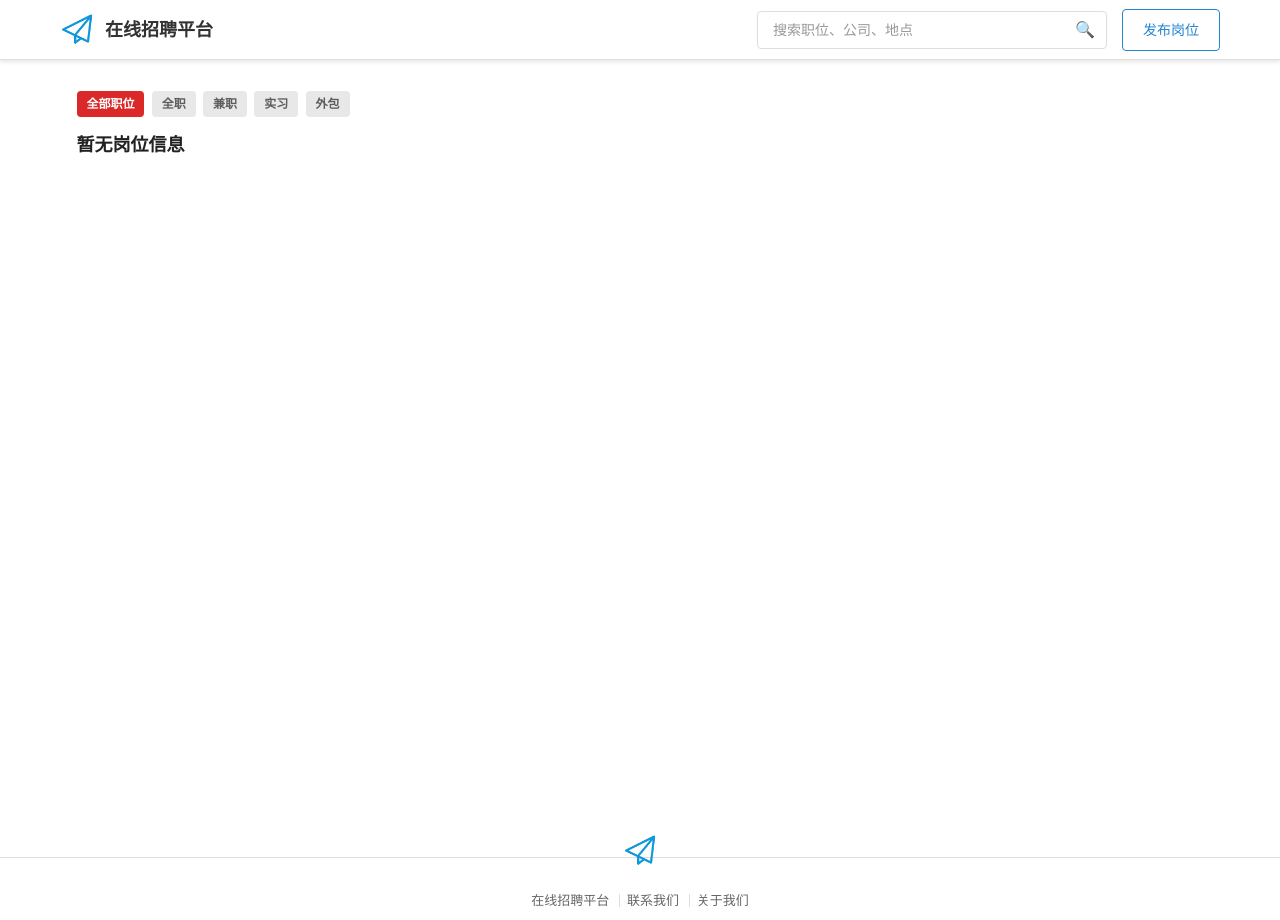
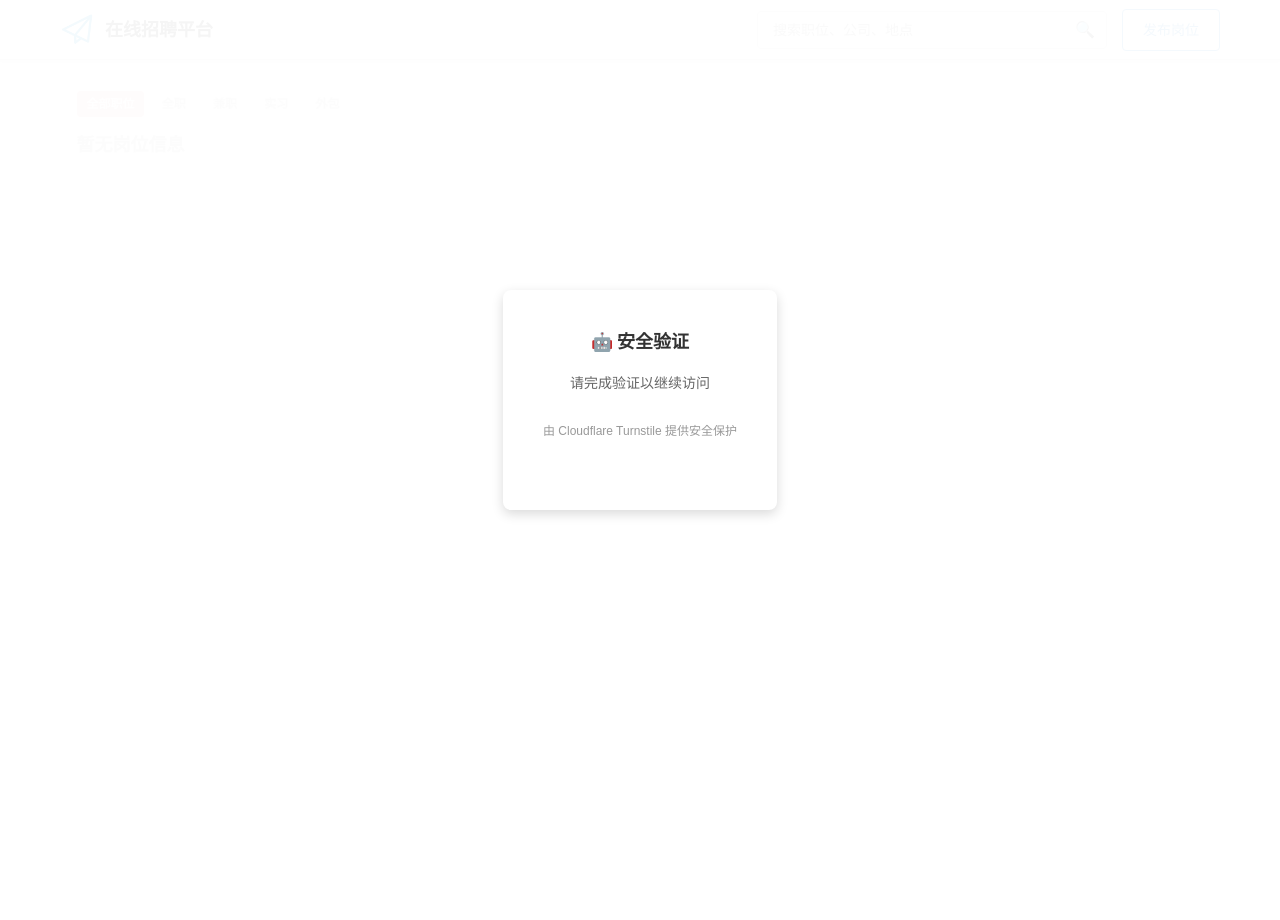
Before and after one commit to net936/python_position, a Django app: page / in a window 1280 px wide. After the commit the page ends 516 px from the top, so only its background shows below. Run offline with Django 3.2, Linux system fonts and the light colour scheme; data that the repository does not hold is empty; some libraries are stand-ins or nearby versions.

Commit message:
add turnstile

```diff
--- a/app/urls.py
+++ b/app/urls.py
@@ -6,5 +6,6 @@ urlpatterns = [
     path('index', views.IndexView.as_view(), name='index'),
     path('search', views.SearchView.as_view(), name='search'),
     path('detail/<int:pk>', views.DetailView.as_view(), name='detail'),
-    path('commit', views.CommitView.as_view(), name='commit')
+    path('commit', views.CommitView.as_view(), name='commit'),
+    path('verify-turnstile/', views.verify_turnstile, name='verify_turnstile'),
 ]
--- a/app/views.py
+++ b/app/views.py
@@ -1,6 +1,12 @@
+import json
+import requests
 from django.contrib import messages
 from django.shortcuts import render
 from django.db.models import Q
+from django.http import JsonResponse
+from django.views.decorators.csrf import csrf_exempt
+from django.views.decorators.http import require_POST
+from django.conf import settings as django_settings
 
 # Create your views here.
 from django.urls import reverse
@@ -26,6 +32,7 @@ class IndexView(generic.ListView):
         page_list = get_page_list(paginator, page)
         context['c'] = self.c
         context['page_list'] = page_list
+        context['turnstile_site_key'] = django_settings.TURNSTILE_SITE_KEY
         return context
 
     def get_queryset(self):
@@ -104,3 +111,54 @@ class CommitView(generic.CreateView):
     def get_success_url(self):
         messages.success(self.request, "发布成功! 等待审核通过后将会展示")
         return reverse('app:commit')
+
+
+@require_POST
+def verify_turnstile(request):
+    """验证 Cloudflare Turnstile token"""
+    try:
+        data = json.loads(request.body)
+        token = data.get('turnstile-token', '')
+
+        if not token:
+            return JsonResponse({'success': False, 'error': '缺少验证token'}, status=400)
+
+        # 向 Cloudflare 验证 token
+        verify_url = 'https://challenges.cloudflare.com/turnstile/v0/siteverify'
+        verify_data = {
+            'secret': django_settings.TURNSTILE_SECRET_KEY,
+            'response': token,
+            'remoteip': get_client_ip(request)
+        }
+
+        response = requests.post(verify_url, data=verify_data, timeout=10)
+        result = response.json()
+        print('verify--->', result)
+
+        if result.get('success'):
+            # 可以在 session 中记录验证状态
+            request.session['turnstile_verified'] = True
+            return JsonResponse({'success': True})
+        else:
+            return JsonResponse({
+                'success': False,
+                'error': '验证失败',
+                'error_codes': result.get('error-codes', [])
+            })
+
+    except json.JSONDecodeError:
+        return JsonResponse({'success': False, 'error': '无效的请求数据'}, status=400)
+    except requests.RequestException as e:
+        return JsonResponse({'success': False, 'error': f'验证服务请求失败: {str(e)}'}, status=500)
+    except Exception as e:
+        return JsonResponse({'success': False, 'error': f'服务器错误: {str(e)}'}, status=500)
+
+
+def get_client_ip(request):
+    """获取客户端真实IP地址"""
+    x_forwarded_for = request.META.get('HTTP_X_FORWARDED_FOR')
+    if x_forwarded_for:
+        ip = x_forwarded_for.split(',')[0].strip()
+    else:
+        ip = request.META.get('REMOTE_ADDR')
+    return ip
--- a/requirements.txt
+++ b/requirements.txt
@@ -1,3 +1,4 @@
 django==3.2.11
 pymysql==1.0.2
 django-ratelimit==1.0.1
+requests>=2.28.0
--- a/templates/app/index.html
+++ b/templates/app/index.html
@@ -1,8 +1,80 @@
 {% extends 'base/base.html' %}
 {% load static %}
 
+{% block css %}
+<style>
+    /* Turnstile验证遮罩层 */
+    #turnstile-overlay {
+        position: fixed;
+        top: 0;
+        left: 0;
+        right: 0;
+        bottom: 0;
+        background-color: rgba(255, 255, 255, 0.95);
+        z-index: 9999;
+        display: flex;
+        align-items: center;
+        justify-content: center;
+        flex-direction: column;
+    }
+
+    #turnstile-overlay.verified {
+        display: none;
+    }
+
+    .turnstile-container {
+        text-align: center;
+        padding: 40px;
+        background: white;
+        border-radius: 8px;
+        box-shadow: 0 4px 12px rgba(0,0,0,0.15);
+    }
+
+    .turnstile-container h2 {
+        margin-bottom: 20px;
+        color: #333;
+    }
+
+    .turnstile-container p {
+        color: #666;
+        margin-bottom: 30px;
+    }
+
+    #content-wrapper {
+        opacity: 0.3;
+        pointer-events: none;
+    }
+
+    #content-wrapper.verified {
+        opacity: 1;
+        pointer-events: auto;
+        transition: opacity 0.3s ease;
+    }
+</style>
+{% endblock css %}
+
 {% block content %}
 
+<!-- Turnstile验证遮罩层 -->
+<div id="turnstile-overlay">
+    <div class="turnstile-container">
+        <h2>🤖 安全验证</h2>
+        <p>请完成验证以继续访问</p>
+        <!-- Cloudflare Turnstile Widget -->
+        <div class="cf-turnstile"
+             data-sitekey="{{ turnstile_site_key }}"
+             data-callback="onTurnstileSuccess"
+             data-error-callback="onTurnstileError"
+             data-theme="light">
+        </div>
+        <p style="margin-top: 20px; font-size: 12px; color: #999;">
+            由 Cloudflare Turnstile 提供安全保护
+        </p>
+    </div>
+</div>
+
+<!-- 主要内容区域 -->
+<div id="content-wrapper">
     <div id="wrapper">
 
         <div class="classification">
@@ -35,4 +107,100 @@
         </div>
         {% include "base/page_nav.html" %}
     </div>
+</div>
 {% endblock content %}
+
+{% block javascript %}
+<!-- Cloudflare Turnstile Script -->
+<script src="https://challenges.cloudflare.com/turnstile/v0/api.js" async defer></script>
+
+<script>
+// Turnstile验证成功回调
+function onTurnstileSuccess(token) {
+    console.log('Turnstile验证成功');
+
+    // 将token保存到sessionStorage
+    sessionStorage.setItem('turnstile_token', token);
+    sessionStorage.setItem('turnstile_verified', 'true');
+    sessionStorage.setItem('turnstile_verified_time', Date.now());
+
+    // 隐藏遮罩层，显示内容
+    document.getElementById('turnstile-overlay').classList.add('verified');
+    document.getElementById('content-wrapper').classList.add('verified');
+
+    // 可选：发送token到后端验证
+    verifyTokenOnServer(token);
+}
+
+// Turnstile验证失败回调
+function onTurnstileError() {
+    console.error('Turnstile验证失败');
+    alert('验证失败，请刷新页面重试');
+}
+
+// 发送token到后端验证（可选）
+function verifyTokenOnServer(token) {
+    fetch('/app/verify-turnstile/', {
+        method: 'POST',
+        headers: {
+            'Content-Type': 'application/json',
+            'X-CSRFToken': getCookie('csrftoken')
+        },
+        body: JSON.stringify({
+            'turnstile-token': token
+        })
+    })
+    .then(response => response.json())
+    .then(data => {
+        if (data.success) {
+            console.log('后端验证成功');
+        } else {
+            console.error('后端验证失败');
+        }
+    })
+    .catch(error => {
+        console.error('验证请求失败:', error);
+    });
+}
+
+// 获取Cookie函数
+function getCookie(name) {
+    let cookieValue = null;
+    if (document.cookie && document.cookie !== '') {
+        const cookies = document.cookie.split(';');
+        for (let i = 0; i < cookies.length; i++) {
+            const cookie = cookies[i].trim();
+            if (cookie.substring(0, name.length + 1) === (name + '=')) {
+                cookieValue = decodeURIComponent(cookie.substring(name.length + 1));
+                break;
+            }
+        }
+    }
+    return cookieValue;
+}
+
+// 页面加载时检查是否已验证
+document.addEventListener('DOMContentLoaded', function() {
+    const verified = sessionStorage.getItem('turnstile_verified');
+    const verifiedTime = sessionStorage.getItem('turnstile_verified_time');
+
+    // 检查验证是否在24小时内
+    if (verified === 'true' && verifiedTime) {
+        const now = Date.now();
+        const timeDiff = now - parseInt(verifiedTime);
+        const hoursDiff = timeDiff / (1000 * 60 * 60);
+
+        if (hoursDiff < 24) {
+            // 验证仍然有效，直接显示内容
+            document.getElementById('turnstile-overlay').classList.add('verified');
+            document.getElementById('content-wrapper').classList.add('verified');
+        } else {
+            // 验证已过期，清除sessionStorage
+            sessionStorage.removeItem('turnstile_verified');
+            sessionStorage.removeItem('turnstile_verified_time');
+            sessionStorage.removeItem('turnstile_token');
+        }
+    }
+});
+</script>
+{% endblock javascript %}
```
Also changed, not shown: server/settings.py (+10 -0 lines). Lines whose indentation alone changed are shown as unchanged.
